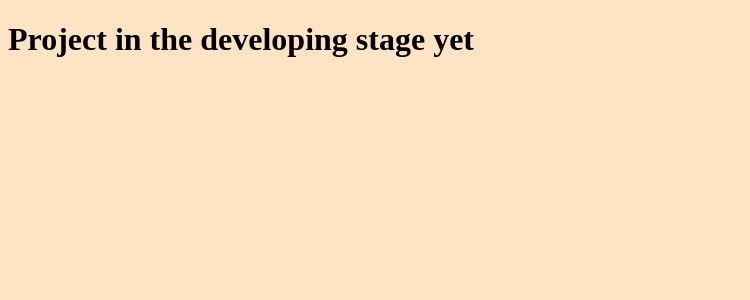
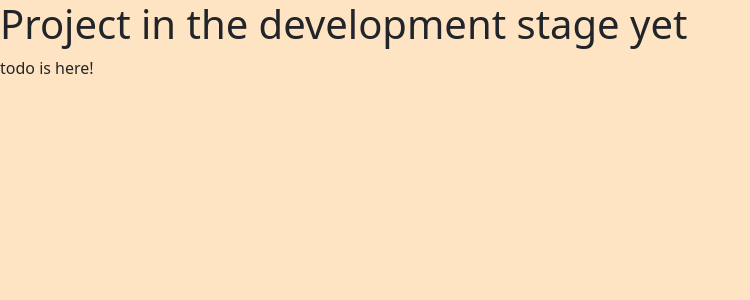
Before and after one commit to Rafhead/angular_first, an Angular app: page / in a window 1280 px wide. Shown: the top 300 px of the page, without its empty margins (0-750 px from the left). Built offline with nearby package versions, Linux system fonts and the light colour scheme.

Commit message:
Bootstrap css styles added to th project. Todo component created.

```diff
--- a/src/app/app.component.html
+++ b/src/app/app.component.html
@@ -1 +1,2 @@
-<h1>Project in the developing stage yet</h1>
+<h1>Project in the development stage yet</h1>
+<app-todo></app-todo>
--- a/src/app/app.module.ts
+++ b/src/app/app.module.ts
@@ -3,10 +3,12 @@ import { BrowserModule } from '@angular/platform-browser';
 
 import { AppRoutingModule } from './app-routing.module';
 import { AppComponent } from './app.component';
+import { TodoComponent } from './todo/todo.component';
 
 @NgModule({
   declarations: [
-    AppComponent
+    AppComponent,
+    TodoComponent
   ],
   imports: [
     BrowserModule,
--- /dev/null
+++ b/src/app/todo/todo.component.html
@@ -0,0 +1 @@
+<p>todo is here!</p>
--- /dev/null
+++ b/src/app/todo/todo.component.ts
@@ -0,0 +1,15 @@
+import { Component, OnInit } from '@angular/core';
+
+@Component({
+  selector: 'app-todo',
+  templateUrl: './todo.component.html',
+  styleUrls: ['./todo.component.css']
+})
+export class TodoComponent implements OnInit {
+
+  constructor() { }
+
+  ngOnInit(): void {
+  }
+
+}
--- a/src/index.html
+++ b/src/index.html
@@ -4,6 +4,7 @@
   <meta charset="utf-8">
   <title>Angular Website</title>
   <link rel="stylesheet" href="styles.css">
+  <link rel="stylesheet" href=https://cdn.jsdelivr.net/npm/bootstrap@5.1.3/dist/css/bootstrap.min.css>
   <base href="/">
 </head>
 <body>
```
Also changed, not shown: src/app/todo/todo.component.css (added), 1 other file (tests, documents, lock files or other folders).
